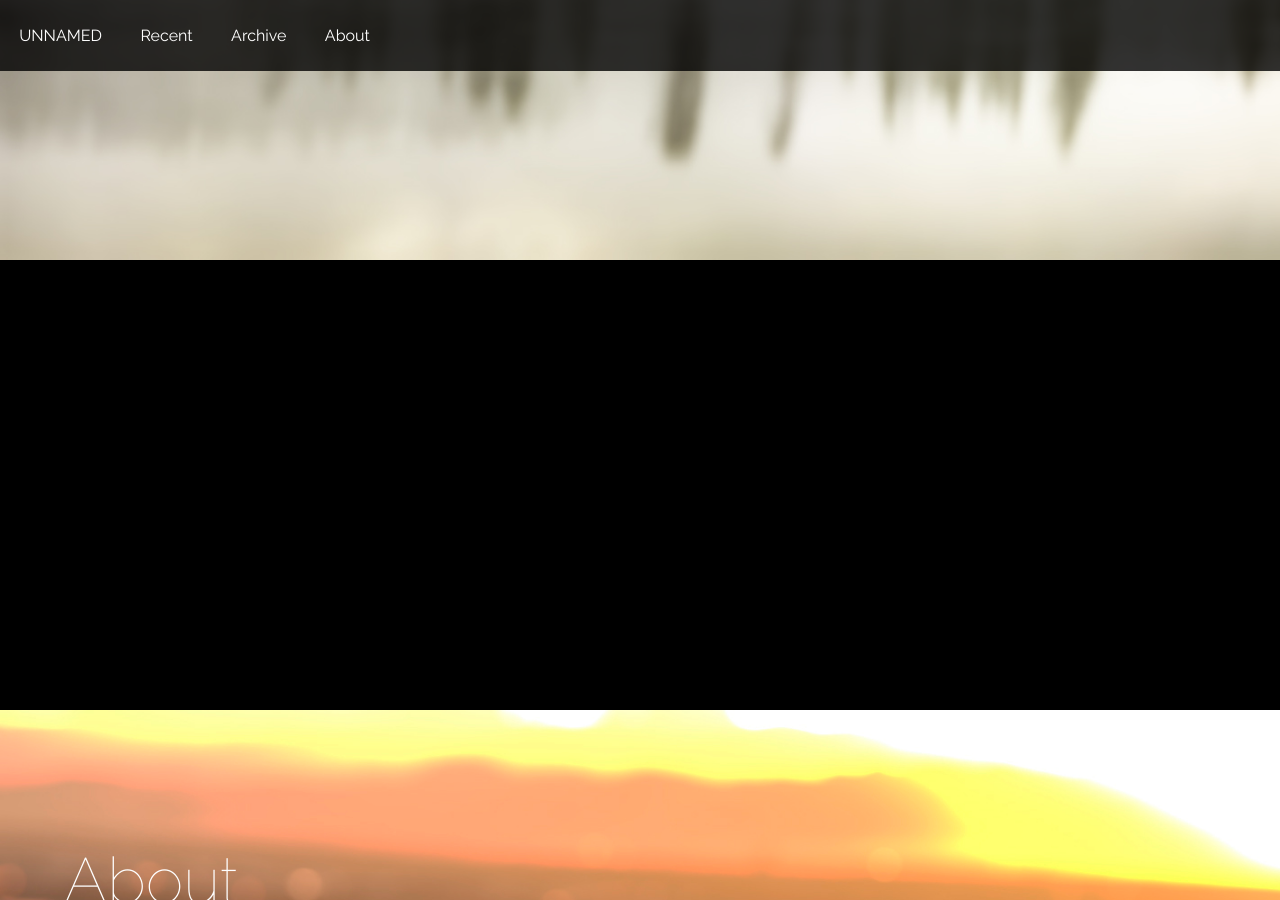
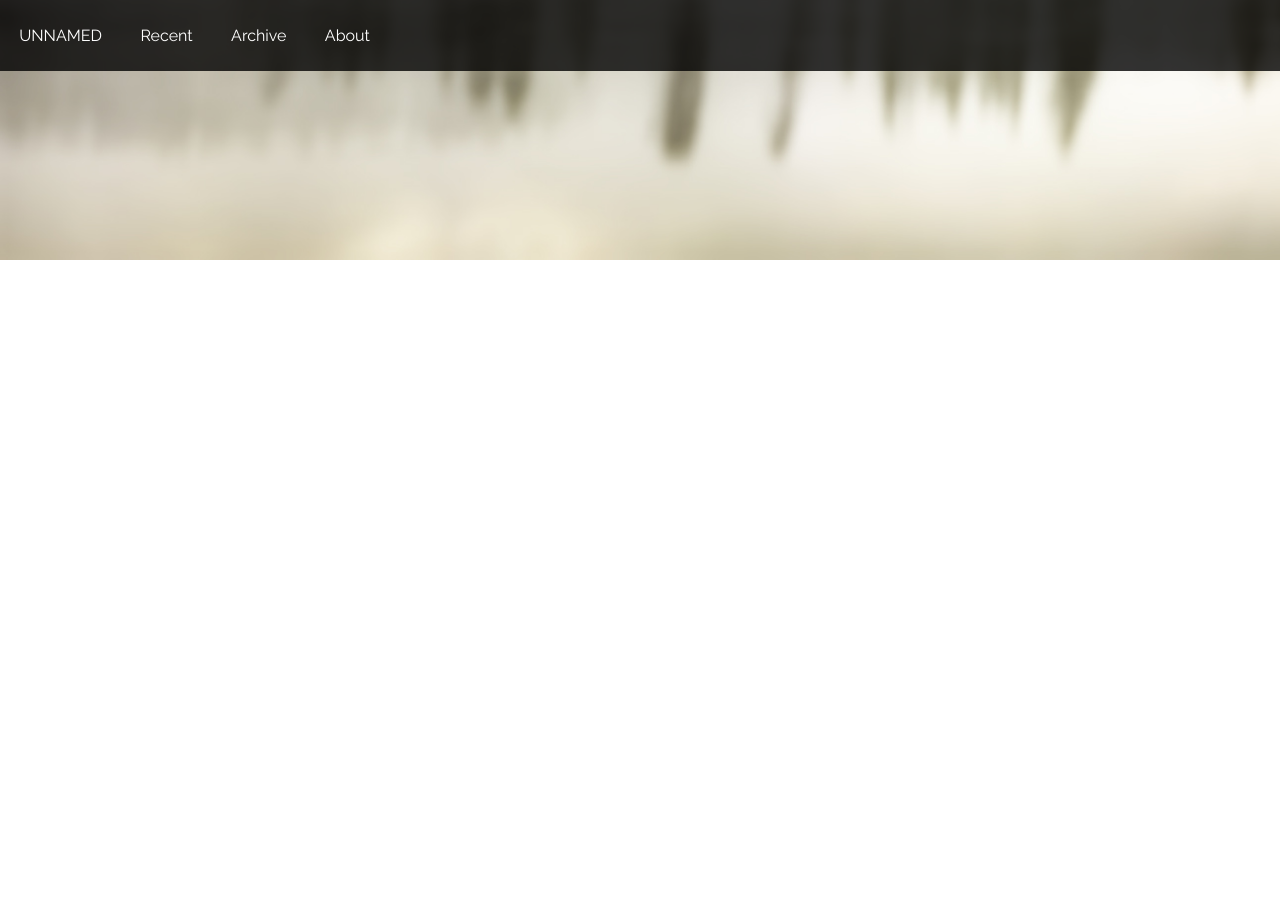
Before and after one commit to jk5228/unnamed, a Jekyll site: the page built from index.html, in a window 1280 px wide and 900 px high, scrolled down 2575 px. Built offline with Jekyll 4.4.1, drawn with Linux system fonts in a browser that asks for light colours; Markdown is read by kramdown in place of the engine named in the settings.

Commit message:
testing jekyll

```diff
--- a/index.html
+++ b/index.html
@@ -112,9 +112,10 @@
 			overflow-y: hidden;
 			padding-bottom: 2%;
 		}
-		#separator {
-			background-color: black;
-			height: 50%;
+		#categories-div {
+			width: auto;
+			min-width: 100%;
+			height: 100%;
 		}
 		#about-div {
 			width: auto;
@@ -343,7 +344,7 @@
 			</div>
 		</div>
 	</div>
-	<div class="content" id="separator"></div>
+	<div class="content" id="categories-div"></div>
 	<div class="content" id="about-div">
 		<p></p>
 		<h2 class="title" id="title4">About</h2>
```
